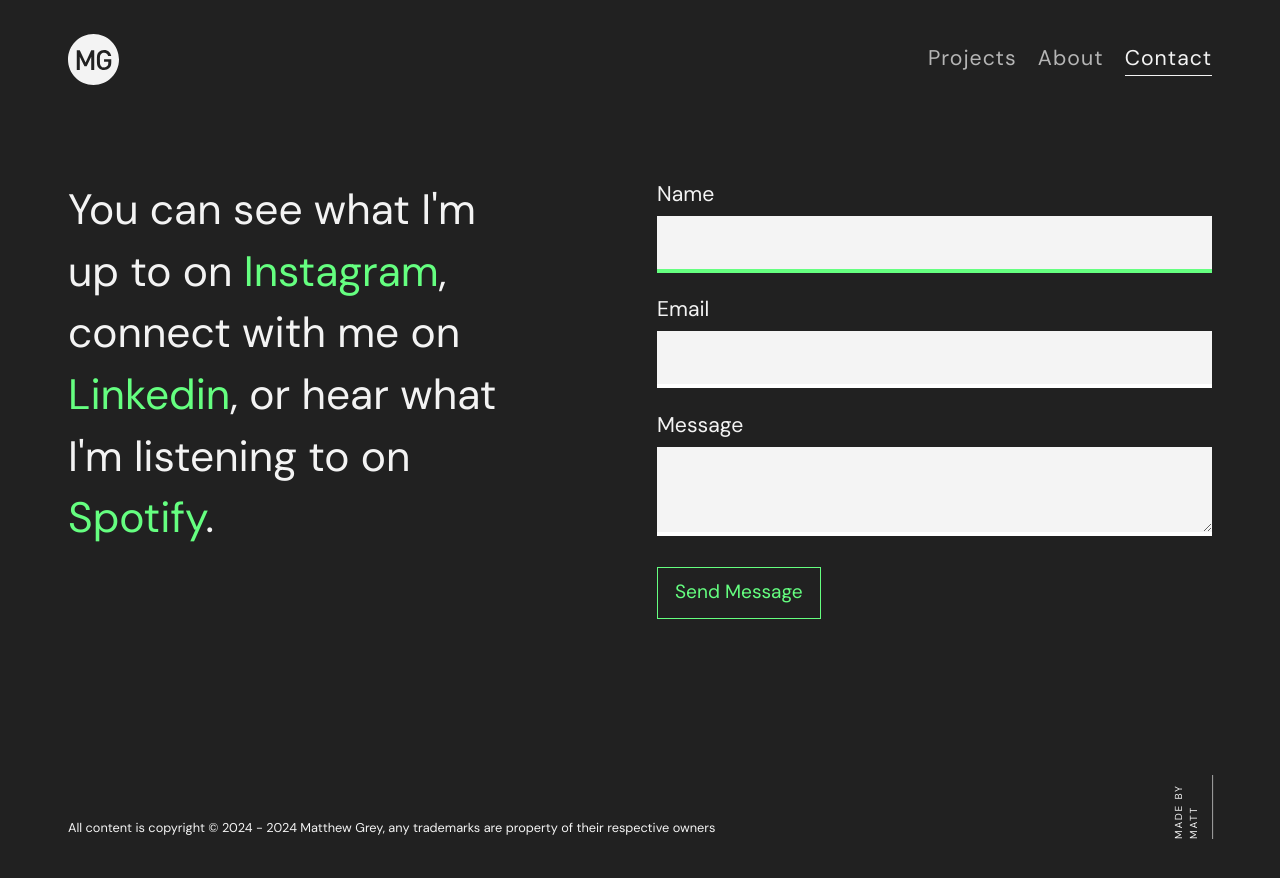
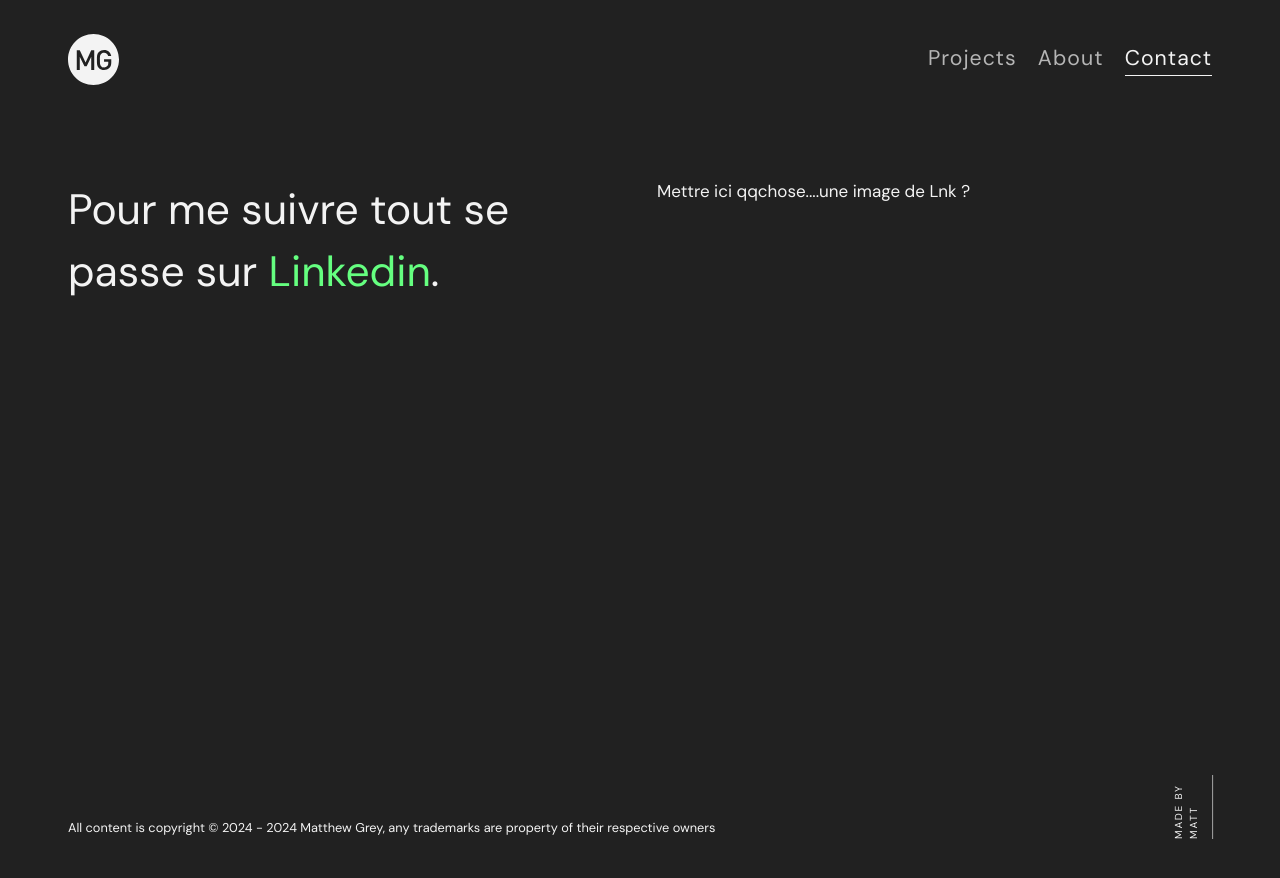
Before and after one commit to Alliages/guillaume_meunier, a Jekyll site: the page built from _pages/contact.html, in a window 1280 px wide. Shown: the top 878 px of the page. Built offline with Jekyll 4.4.1, drawn with Linux system fonts in a browser that asks for light colours; nearby versions of some CDN libraries.

Commit message:
Update contact.html

```diff
--- a/_pages/contact.html
+++ b/_pages/contact.html
@@ -25,40 +25,13 @@ priority: 0.9
 
     <aside class="contact-intro">
       <p class="paragraph-huge">
-        You can see what I'm up to on <a href="//instagram.com/{{ site.social-username.instagram }}">Instagram</a>, connect with me on
-        <a href="//linkedin.com/in/{{ site.social-username.linkedin }}">Linkedin</a>,
-        or hear what I'm listening to on <a href="//open.spotify.com/user/{{ site.social-username.spotify }}">Spotify</a>.
+        Pour me suivre tout se passe sur
+        <a href="//linkedin.com/in/{{ site.social-username.linkedin }}">Linkedin</a>.
       </p>
     </aside>
 
     <div class="contact-form">
-      <form netlify action="/contact/confirmation">
-        <fieldset>
-          <section>
-            <label for="name">Name
-              <input autofocus type="text" name="name" id="name">
-            </label>
-          </section>
-
-          <section>
-            <label for="email">Email
-              <input required type="email" name="email" id="email" pattern="[a-z0-9._%+-]+@[a-z0-9.-]+\.[a-z]{2,3}$">
-            </label>
-          </section>
-
-          <section>
-            <label for="message">Message
-              <textarea required name="message" id="message"></textarea>
-            </label>
-          </section>
-
-          <section>
-            <div data-netlify-recaptcha></div>
-          </section>
-
-          <input class="button-secondary" type="submit" value="Send Message">
-        </fieldset>
-      </form>
+      Mettre ici qqchose....une image de Lnk ?
     </div>
 
   </div>
```
Also changed, not shown: other parts of _pages/contact.html (+2 -2 lines).
